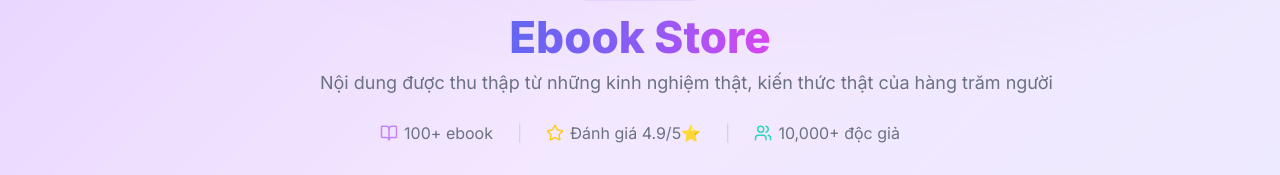
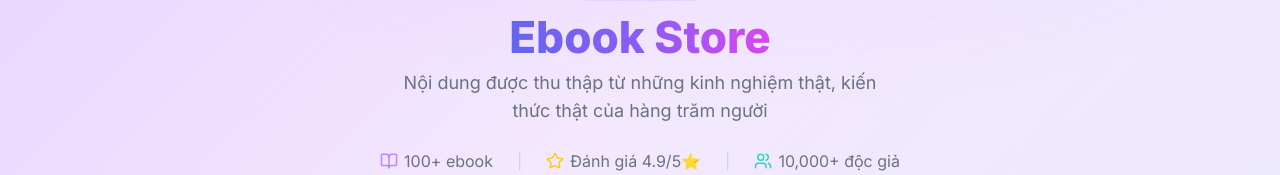
Before and after one commit to hytra395-afk/ebook-mind, a Next.js app: page /ebooks in a window 1280 px wide. Shown: the part 135-310 px from the top of the page. Built offline with nearby package versions, Linux system fonts and the light colour scheme; no server answers; the database is empty.

Commit message:
Fix description text alignment - center properly

```diff
--- a/app/(storefront)/ebooks/page.tsx
+++ b/app/(storefront)/ebooks/page.tsx
@@ -81,7 +81,7 @@ export default async function EbooksPage({
           <h1 className="text-4xl sm:text-[2.75rem] font-extrabold text-gray-900 mb-3">
             <span className="gradient-text-purple">{params.category ? currentCategory?.name : 'Ebook Store'}</span>
           </h1>
-          <p className="text-gray-500 text-base sm:text-lg mx-auto whitespace-nowrap">
+          <p className="text-gray-500 text-base sm:text-lg max-w-lg mx-auto">
             Nội dung được thu thập từ những kinh nghiệm thật, kiến thức thật của hàng trăm người
           </p>
 
```
